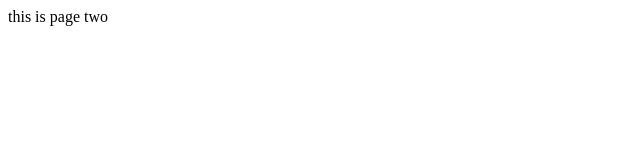
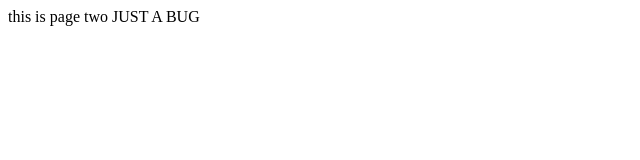
Before and after one commit to integerrh/AzNarm, a plain HTML site: page page1.html in a window 1280 px wide. Shown: the whole page, without its empty margins (0-640 px from the left). Drawn offline with Linux system fonts and the light colour scheme.

Commit message:
addline bug for page 1

```diff
--- a/page1.html
+++ b/page1.html
@@ -1,5 +1,6 @@
 <html>
 <body>
 this is page two
+JUST A BUG
 </body>
 </html>
```
